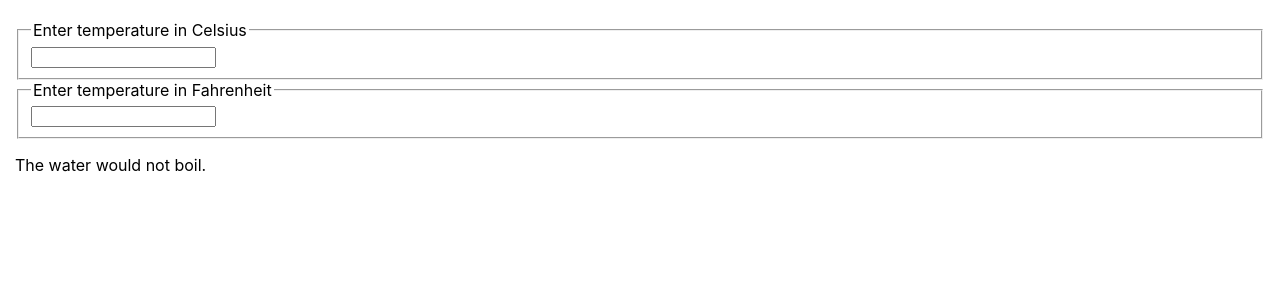
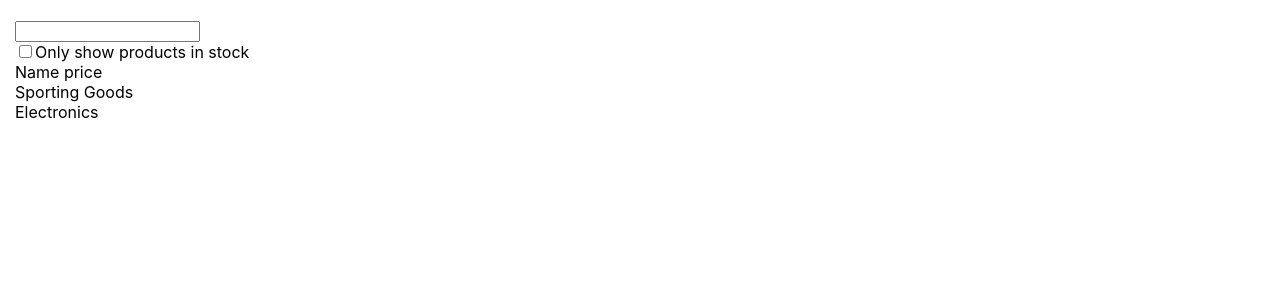
Before and after one commit to tochiji/react-tutorial2, a React (Create React App) app: page / in a window 1280 px wide. Shown: the top 300 px of the page. Built offline with nearby package versions, Linux system fonts and the light colour scheme.

Commit message:
[進捗] Reactの流儀：途中

```diff
--- a/src/index.js
+++ b/src/index.js
@@ -3,90 +3,56 @@ import ReactDOM from 'react-dom'
 import './index.css'
 import * as serviceWorker from './serviceWorker'
 
-function BoilingVerdict(props) {
-  if (props.celsius >= 100) {
-    return <p>The water would boil.</p>
-  }
-  return <p>The water would not boil.</p>
+const d = [
+  { category: 'Sporting Goods', price: '$49.99', stocked: true, name: 'Football' },
+  { category: 'Sporting Goods', price: '$9.99', stocked: true, name: 'Baseball' },
+  { category: 'Sporting Goods', price: '$29.99', stocked: false, name: 'Basketball' },
+  { category: 'Electronics', price: '$99.99', stocked: true, name: 'iPod Touch' },
+  { category: 'Electronics', price: '$399.99', stocked: false, name: 'iPhone 5' },
+  { category: 'Electronics', price: '$199.99', stocked: true, name: 'Nexus 7' },
+]
+
+function FilterableProductTable(props){
+  return (
+    <div>
+      <SearchBar />
+      <ProductTable products={props.products} />
+    </div>
+  )
 }
 
-function toCelsius(faherenheit) {
-  return ((faherenheit - 32) * 5) / 9
+function SearchBar(){
+  return (
+    <div>
+      <input type="text" /><br />
+      <input type="checkbox" value="show" />
+        Only show products in stock
+    </div>
+  )
 }
 
-function toFahrenheit(celsius) {
-  return (celsius * 9) / 5 + 32
+function ProductTable(props){
+  console.log(props.products)
+  const categories = Array.from(new Set(props.products.map(v=>{
+    return v.category
+  })))
+  const categoryList = categories.map(c=>
+    <ProductCategoryRow key={c} name={c} />
+  )
+  return (
+    <div>
+      Name price
+      {categoryList}
+    </div>
+  )
 }
 
-function tryConvert(temperature, convert) {
-  const input = parseFloat(temperature)
-  if (Number.isNaN(input)) {
-    return ''
-  }
-  const output = convert(input)
-  const rounded = Math.round(output * 100) / 1000
-  return rounded.toString()
+function ProductCategoryRow(props){
+  return <div>{props.name}</div>
 }
 
-const scaleNames = {
-  c: 'Celsius',
-  f: 'Fahrenheit',
-}
-
-class Calclator extends React.Component {
-  constructor(props) {
-    super(props)
-    this.state = { temperature: '', scale: 'c' }
-  }
-
-  handleCelsiusChange = temperature => {
-    this.setState({ scale: 'c', temperature })
-  }
-
-  handleFahrenheitChange = temperature => {
-    this.setState({ scale: 'f', temperature })
-  }
-
-  render() {
-    const scale = this.state.scale
-    const temperature = this.state.temperature
-    const celsius = scale === 'f' ? tryConvert(temperature, toCelsius) : temperature
-    const fahrenheit = scale == 'c' ? tryConvert(temperature, toFahrenheit) : temperature
-
-    return (
-      <div>
-        <TemperatureInput scale="c" temperature={celsius} onTemperatureChange={this.handleCelsiusChange} />
-        <TemperatureInput scale="f" temperature={fahrenheit} onTemperatureChange={this.handleFahrenheitChange} />
-
-        <BoilingVerdict celsius={parseFloat(celsius)} />
-      </div>
-    )
-  }
-}
-
-class TemperatureInput extends React.Component {
-  constructor(props) {
-    super(props)
-    this.handleChange = this.handleChange.bind(this)
-  }
-
-  handleChange(e) {
-    this.props.onTemperatureChange(e.target.value)
-  }
-
-  render() {
-    const temperature = this.props.temperature
-    const scale = this.props.scale
-    return (
-      <fieldset>
-        <legend>Enter temperature in {scaleNames[scale]}</legend>
-        <input value={temperature} onChange={this.handleChange} />
-      </fieldset>
-    )
-  }
-}
-
-ReactDOM.render(<Calclator />, document.getElementById('root'))
+const mount = document.getElementById('root')
+ReactDOM.render(<FilterableProductTable products={d} />, mount)
 
 // If you want your app to work offline and load faster, you can change
 // unregister() to register() below. Note this comes with some pitfalls.
```
